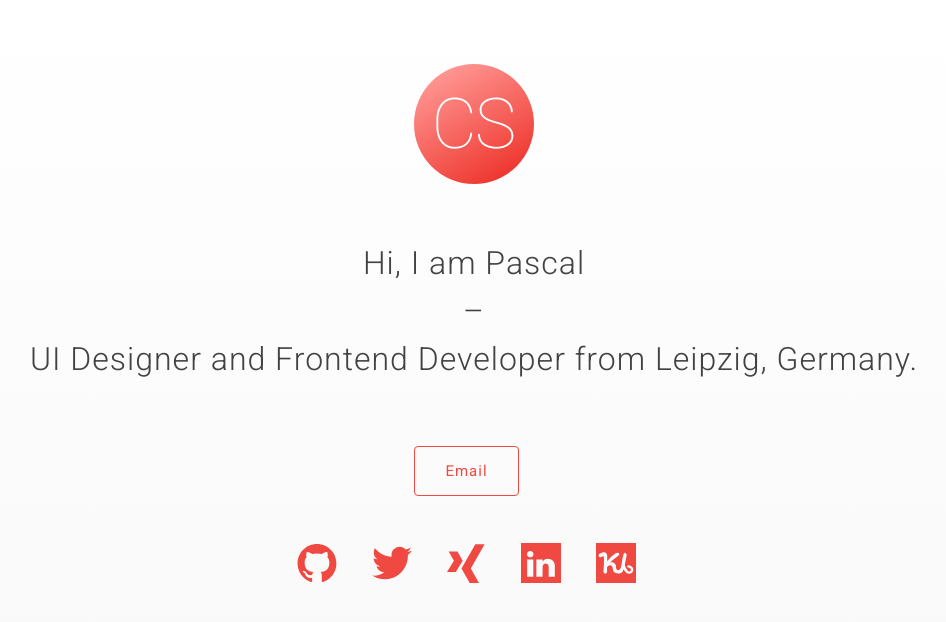
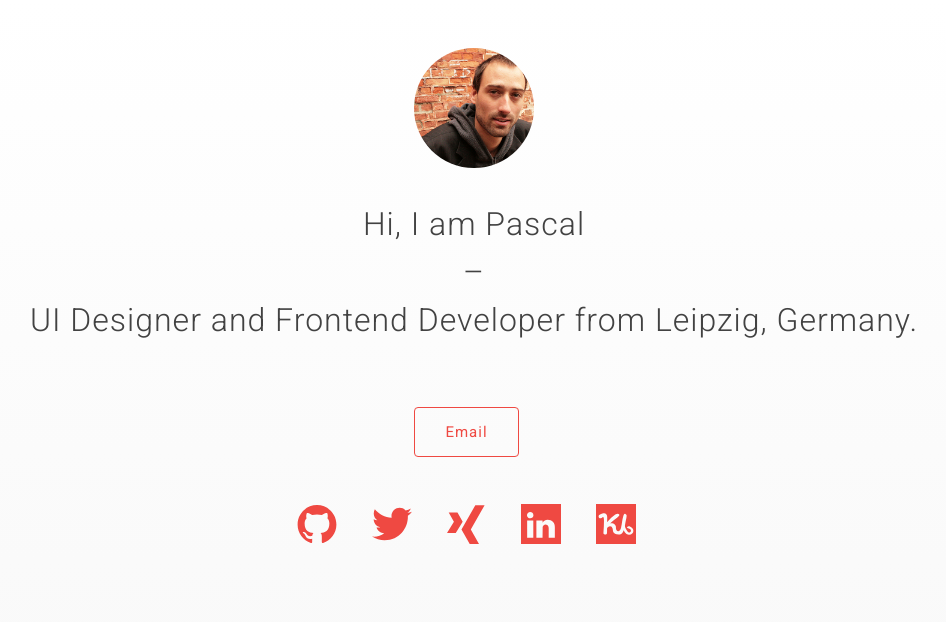
Before and after one commit to paesku/paesku.github.io, a Jekyll site: the page built from index.html, in a window 1280 px wide. Shown: the top 622 px of the page, without its empty margins (166-1112 px from the left). Built offline with Jekyll 4.4.1, drawn with Linux system fonts in a browser that asks for light colours.

Commit message:
Replace arbitrary logo with profile image

```diff
--- /dev/null
+++ b/_includes/intro.html
@@ -0,0 +1,4 @@
+<div class="home text-center">
+  <div class="me"></div>
+  <h1>Hi, I am Pascal</br> – </br>UI Designer and Frontend Developer from Leipzig, Germany.</h1>
+</div>
--- /dev/null
+++ b/_sass/_intro.scss
@@ -0,0 +1,10 @@
+.me {
+  background-image: url("/assets/pascal-share.jpg");
+  background-position: center;
+  background-repeat: no-repeat;
+  background-size: contain;
+  border-radius: 50%;
+  margin: 2rem auto;
+  width: 120px;
+  height: 120px;
+}
--- a/css/main.scss
+++ b/css/main.scss
@@ -20,5 +20,6 @@
   'icons',
   'page',
   'posts',
-  'post'
+  'post',
+  'intro'
 ;
--- a/index.html
+++ b/index.html
@@ -4,8 +4,5 @@ draft: false
 ---
 
 <div class="wrapper">
-    <div class="home text-center">
-      {% include logo.svg %}
-        <h1>Hi, I am Pascal</br> – </br>UI Designer and Frontend Developer from Leipzig, Germany.</h1>
-    </div>
+      {% include intro.html %}
 </div>
```
Also changed, not shown: assets/pascal-share.jpg (added).
